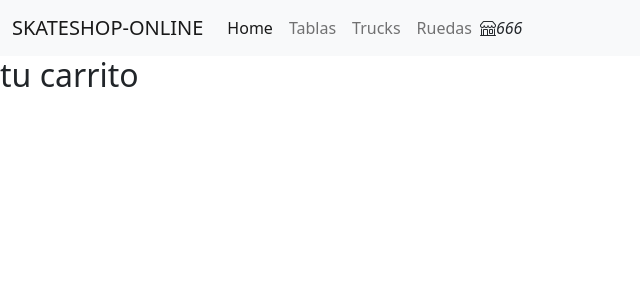
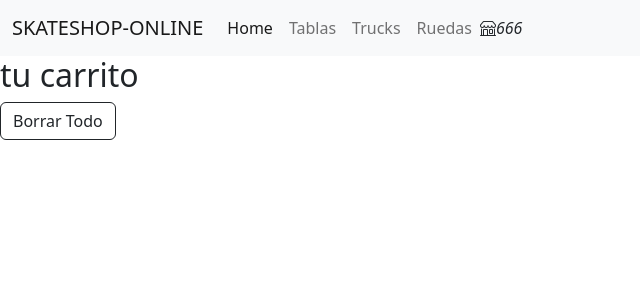
Before and after one commit to Mauri-Ramirez/react-skateshop, a React (Create React App) app: page /cart in a window 1280 px wide. Shown: the top 300 px of the page, without its empty margins (0-640 px from the left). Built offline with nearby package versions, Linux system fonts and the light colour scheme.

Commit message:
boton borrar

```diff
--- a/src/components/Cart.js
+++ b/src/components/Cart.js
@@ -8,6 +8,7 @@ const Cart = () => {
   return (
     <>
     <h2>tu carrito </h2>
+    <button onClick={test.clear} type="button" className="btn btn-outline-dark">Borrar Todo</button>
     {
       test.cartList.length > 0 && test.cartList.map(item => (
 
@@ -21,7 +22,9 @@ const Cart = () => {
         <h5 className="card-title">{item.nombre}</h5>
         <p className="card-text">{item.cantidad}</p>
         <p className="card-text">{item.precio}</p>
+        <button onClick={ ()=> test.removeItem(item.id)} type="button" className="btn btn-outline-dark">Borrar</button>
       </div>
+
     </div>
   </div>
 </div>
--- a/src/components/CartContext.js
+++ b/src/components/CartContext.js
@@ -16,8 +16,17 @@ const CartContextProvider = ({ children }) => {
 
     }
 
+    const removeItem = (id) => {
+       let nuevoEstado = cartList.filter(item => item.id !== id)
+       setCartList(nuevoEstado)
+    }
+
+    const clear = () =>{
+        setCartList([])
+    }
+
     return(
-        <CartContext.Provider value={{cartList, addToCart}}>
+        <CartContext.Provider value={{cartList, addToCart, removeItem, clear}}>
             { children }
         </CartContext.Provider>
     )
```
